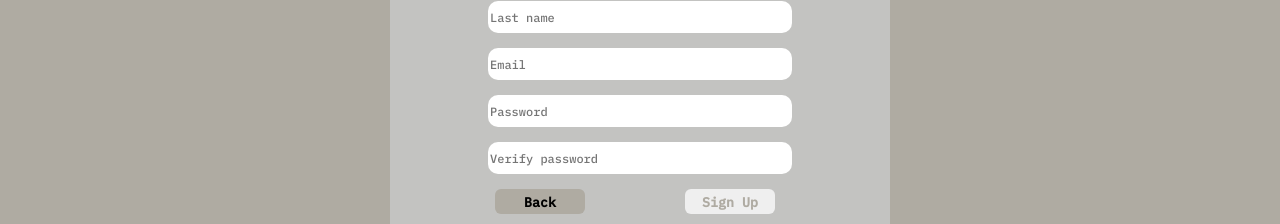
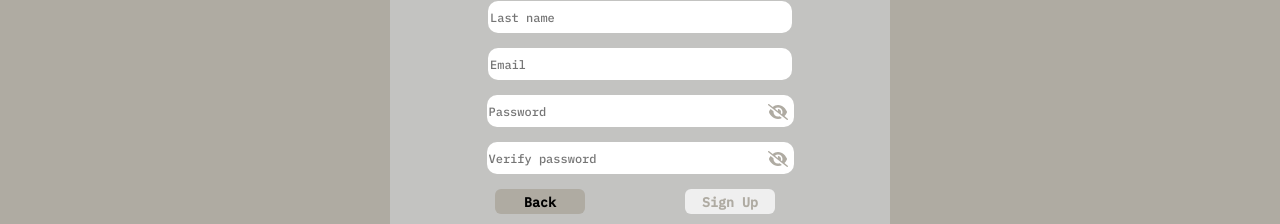
Before and after one commit to David-Tech/Matchbox, a React (Create React App) app in the folder client/: page /signup in a window 1280 px wide. Shown: the part 266-490 px from the top of the page. Built offline with nearby package versions, Linux system fonts and the light colour scheme.

Commit message:
homepage edit

```diff
--- a/client/src/App.js
+++ b/client/src/App.js
@@ -1,5 +1,7 @@
 import React from 'react'
 import './components/CSS/App.css'
+import { Link } from 'react-router-dom';
+
 
 import { BrowserRouter as Router, Routes, Route} from 'react-router-dom'
 
@@ -10,15 +12,17 @@ import UserDetails from './components/userDetails'
 import Home from './components/pages/Home';
 import Likes from './components/pages/Likes';
 import Upload from './components/pages/Upload';
+import Profile from './components/pages/Profile';
 import About from './components/pages/About';
 
 function App() {
-  const isLoggedIn =window.localStorage.getItem("loggedIn");
+  const isLoggedIn = window.localStorage.getItem("loggedIn");
   return (
+
     <Router>
       <Navbar/>
-        {/* home likes upload about*/}
       <div>
+
         <Routes>
           <Route exact path="/" element={isLoggedIn=="true"? <UserDetails /> : <Home />} />
           <Route path="/home" element={<Home />} />
@@ -27,15 +31,10 @@ function App() {
           <Route path="/about" element={<About />} />
           <Route path="/signup" element={<SignUp />} />
           <Route path="/login" element={<Login />} />
+          <Route path="/profile/edit" element={<Profile />} />
           <Route path="/userDetails" element={<UserDetails />} />
-
         </Routes>
 
-          {/* <div>
-            <SignUp/>
-          </div> */}
-
-      {/* <div className='match1'></div> */}
       </div>
     </Router>
   )
--- a/client/src/components/CSS/App.css
+++ b/client/src/components/CSS/App.css
@@ -45,6 +45,9 @@ a{
   color: var(--letter-color);
 }
 
+
+
+
 /* a:hover{
   color: var(--second-color);
 
--- a/client/src/components/CSS/home.css
+++ b/client/src/components/CSS/home.css
@@ -7,4 +7,15 @@
    top: 50%;
    left: 50%;
    transform: translate(-200%, -100%);
+ }
+
+
+ .body-home{
+  text-align: center;
+  color: var(--letter-color);
+  margin: 150px;
 }
+
+.sign-color:hover{
+  color: var(--hover-color);
+}
--- /dev/null
+++ b/client/src/components/CSS/profile.css
@@ -0,0 +1,4 @@
+.profile-body{
+   text-align: center;
+
+}
--- a/client/src/components/CSS/signup.css
+++ b/client/src/components/CSS/signup.css
@@ -8,7 +8,6 @@
    color: var(--letter-color);
    margin-top: 80px;
  }
-
 
 .signup-button{
    color: var(--prime-color);
@@ -31,3 +30,23 @@
 .account-msg{
   font-size: 14px;
 }
+
+/* --------- pwd eye icon --------- */
+
+.password-container {
+  position: relative;
+}
+
+.password-input {
+  padding-right: 5px; /* to leave space for the icon */
+}
+
+.pwd-eye-icon {
+  position: absolute;
+  top: 50%;
+  /* right: 5px; */
+  transform: translateY(-2%);
+  transform: translateX(-130%);
+  cursor: pointer;
+  color: var(--prime-color);
+}
--- a/client/src/components/pages/Home.js
+++ b/client/src/components/pages/Home.js
@@ -1,9 +1,15 @@
 import React from 'react';
+import { Link } from 'react-router-dom';
 import '../CSS/home.css';
 
 function Home() {
   return (
-    <div className='match1'></div>
+  <div className="body-home">
+    <h1>Welcome to Matchbox</h1>
+    <p><Link className="sign-color" to="/signup">Sign up</Link></p>
+    <p>or</p>
+    <p><Link className="sign-color" to="/login">Login</Link></p>
+  </div>
   )
 }
 
--- a/client/src/components/pages/Profile.js
+++ b/client/src/components/pages/Profile.js
@@ -1,8 +1,12 @@
 import React from 'react'
-
+import "../CSS/profile.css";
 function Profile() {
   return (
-    <div>Profile</div>
+    <>
+    <div className = "profile-body">prompts</div>
+
+    </>
+
 
   )
 }
--- a/client/src/components/signup.component.js
+++ b/client/src/components/signup.component.js
@@ -1,6 +1,9 @@
 import React, { Component, useState } from 'react'
 import { Link, useHistory } from 'react-router-dom';
 import './CSS/signup.css'
+
+import { FontAwesomeIcon } from "@fortawesome/react-fontawesome"
+import { faEye, faEyeSlash } from "@fortawesome/free-solid-svg-icons"
 
 export default class SignUp extends Component {
   constructor(props) {
@@ -12,12 +15,16 @@ export default class SignUp extends Component {
       email: "",
       password: "",
       verfiypwd: "",
-      val: "" // added this line to initialize val in state
+      val: "", // added this line to initialize val in state
+      showPassword: false,
+      showVerifyPwd: false
     };
     this.handleSubmit = this.handleSubmit.bind(this);
   }
 
   handleChange = (e) => {
+
+
     const regex = /^[0-9\b]+$/;
     if (e.target.value === "" || regex.test(e.target.value)) {
       this.setState({ val: e.target.value });
@@ -28,6 +35,11 @@ export default class SignUp extends Component {
     event.preventDefault();
     const { age, fname, lname, email, password, verfiypwd } = this.state;
     console.log(age, fname, lname, email, password, verfiypwd);
+
+    if (password !== verfiypwd) {
+      alert("Passwords do not match. Please try again.");
+      return;
+    }
 
     fetch("http://localhost:5000/register", {
       method: "POST",
@@ -53,8 +65,15 @@ export default class SignUp extends Component {
       });
   }
 
+// show pwd
+  toggleShowPassword = (input) => {
+    this.setState((prevState) => ({
+      [input]: !prevState[input],
+    }));
+  };
+
   render() {
-    const { val } = this.state; // added this line to get val from state
+    const { val, showPassword, showVerifyPwd } = this.state; // added this line to get val from state
 
     return (
       <form className="signup-form" onSubmit={this.handleSubmit}>
@@ -98,21 +117,31 @@ export default class SignUp extends Component {
           />
         </div>
 
-        <div>
+        <div className="password-container">
           <input
-            type="password"
-            className="form-control"
+            type={showPassword ? "text" : "password"}
+            className="form-control password-input"
             placeholder="Password"
             onChange={(e) => this.setState({ password: e.target.value })}
           />
+          <FontAwesomeIcon
+            className="pwd-eye-icon"
+            icon={showPassword ? faEye : faEyeSlash}
+            onClick={() => this.toggleShowPassword("showPassword")}
+          />
         </div>
 
-        <div>
+        <div className="password-container">
           <input
-            type="password"
-            className="form-control"
+            type={ showVerifyPwd ? "text" : "password"}
+            className="form-control password-input"
             placeholder="Verify password"
             onChange={(e) => this.setState({ verfiypwd: e.target.value })}
+          />
+          <FontAwesomeIcon
+            className="pwd-eye-icon"
+            icon={showVerifyPwd ? faEye : faEyeSlash}
+            onClick={() => this.toggleShowPassword("showVerifyPwd")}
           />
         </div>
 
@@ -126,7 +155,6 @@ export default class SignUp extends Component {
         <p className="account-msg">
           Already have an account?{" "}
           <Link className="sign-color" to="/login">Login</Link>
-
         </p>
       </form>
     );
```
